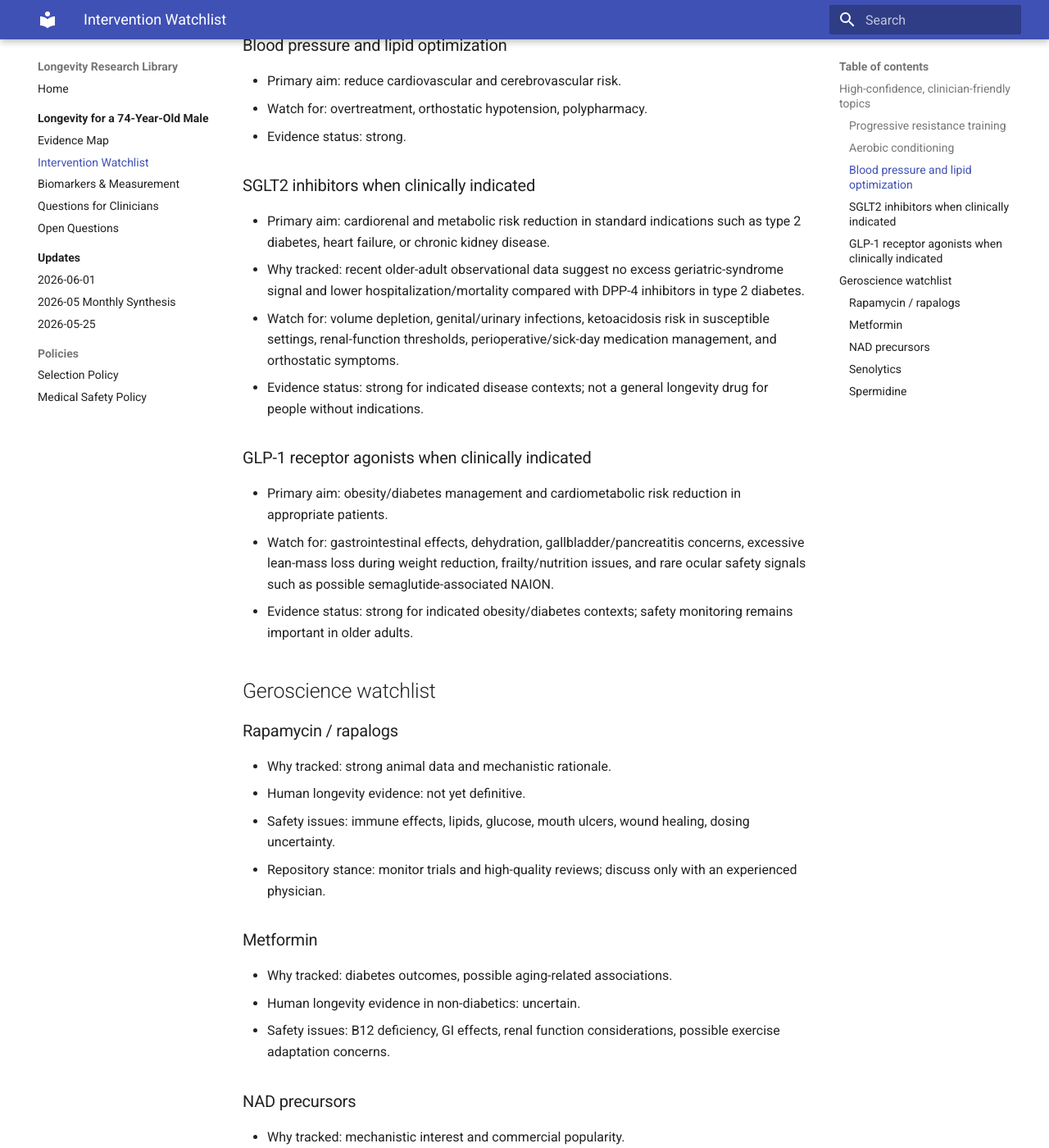
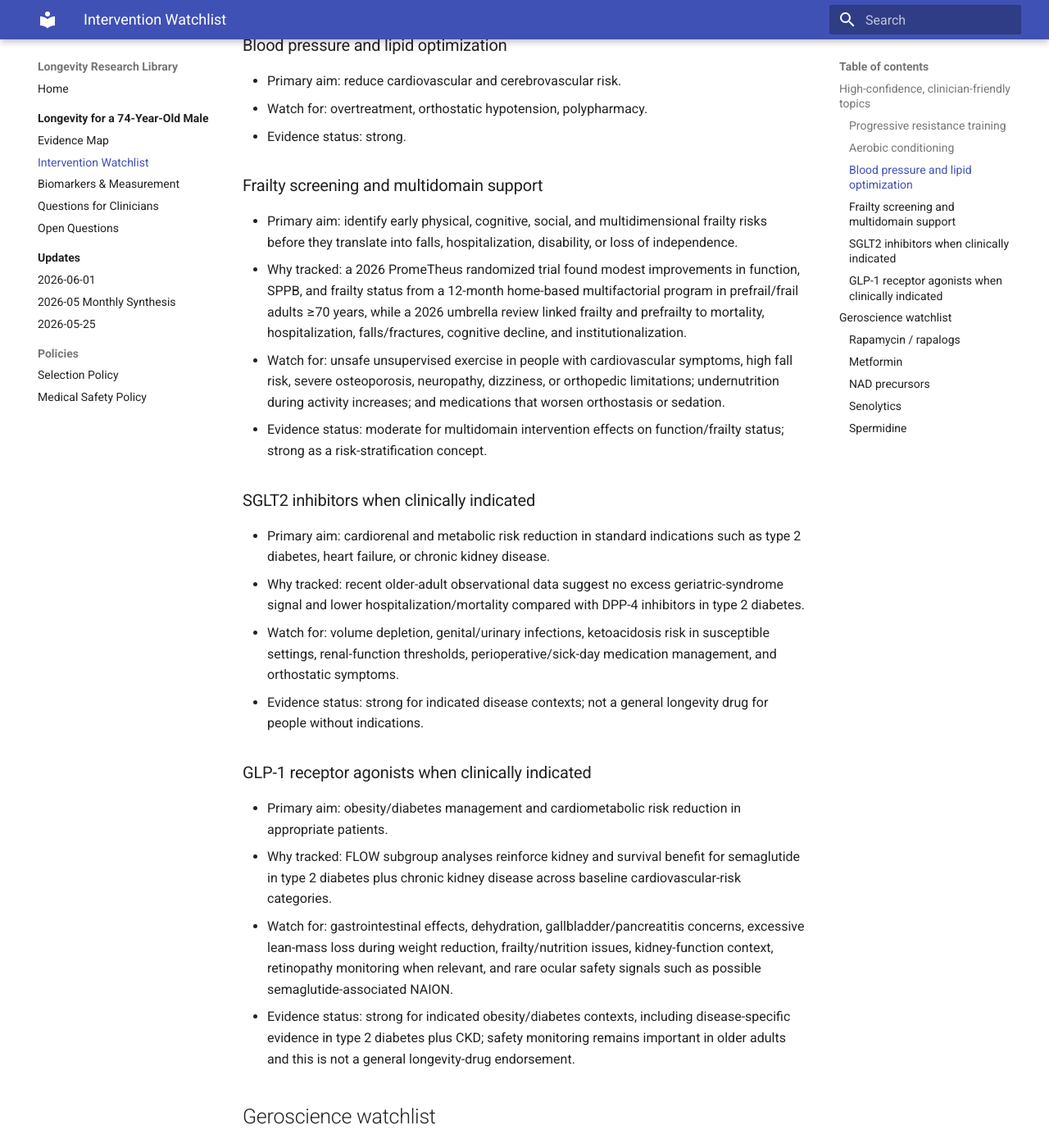
Before and after one commit to TerryHilsberg/longevity-research-library, an MkDocs documentation site: the page built from docs/topics/longevity-74-male/intervention-watchlist.md, in a window 1280 px wide and 1400 px high, scrolled down 623 px. Shown: the whole window at 82% size. Built offline with MkDocs 1.6.1 and Material for MkDocs 9.7.7, drawn with Linux system fonts in a browser that asks for light colours.

Commit message:
Add 2026-06-08 longevity research update

```diff
--- a/docs/topics/longevity-74-male/intervention-watchlist.md
+++ b/docs/topics/longevity-74-male/intervention-watchlist.md
@@ -22,6 +22,13 @@ This page tracks interventions that are either high priority or commonly promote
 - Watch for: overtreatment, orthostatic hypotension, polypharmacy.
 - Evidence status: strong.
 
+### Frailty screening and multidomain support
+
+- Primary aim: identify early physical, cognitive, social, and multidimensional frailty risks before they translate into falls, hospitalization, disability, or loss of independence.
+- Why tracked: a 2026 PromeTheus randomized trial found modest improvements in function, SPPB, and frailty status from a 12-month home-based multifactorial program in prefrail/frail adults ≥70 years, while a 2026 umbrella review linked frailty and prefrailty to mortality, hospitalization, falls/fractures, cognitive decline, and institutionalization.
+- Watch for: unsafe unsupervised exercise in people with cardiovascular symptoms, high fall risk, severe osteoporosis, neuropathy, dizziness, or orthopedic limitations; undernutrition during activity increases; and medications that worsen orthostasis or sedation.
+- Evidence status: moderate for multidomain intervention effects on function/frailty status; strong as a risk-stratification concept.
+
 ### SGLT2 inhibitors when clinically indicated
 
 - Primary aim: cardiorenal and metabolic risk reduction in standard indications such as type 2 diabetes, heart failure, or chronic kidney disease.
@@ -32,8 +39,9 @@ This page tracks interventions that are either high priority or commonly promote
 ### GLP-1 receptor agonists when clinically indicated
 
 - Primary aim: obesity/diabetes management and cardiometabolic risk reduction in appropriate patients.
-- Watch for: gastrointestinal effects, dehydration, gallbladder/pancreatitis concerns, excessive lean-mass loss during weight reduction, frailty/nutrition issues, and rare ocular safety signals such as possible semaglutide-associated NAION.
-- Evidence status: strong for indicated obesity/diabetes contexts; safety monitoring remains important in older adults.
+- Why tracked: FLOW subgroup analyses reinforce kidney and survival benefit for semaglutide in type 2 diabetes plus chronic kidney disease across baseline cardiovascular-risk categories.
+- Watch for: gastrointestinal effects, dehydration, gallbladder/pancreatitis concerns, excessive lean-mass loss during weight reduction, frailty/nutrition issues, kidney-function context, retinopathy monitoring when relevant, and rare ocular safety signals such as possible semaglutide-associated NAION.
+- Evidence status: strong for indicated obesity/diabetes contexts, including disease-specific evidence in type 2 diabetes plus CKD; safety monitoring remains important in older adults and this is not a general longevity-drug endorsement.
 
 ## Geroscience watchlist
 
```
Also changed, not shown: docs/topics/longevity-74-male/evidence-map.md (+2 -1 lines), docs/updates/2026-06-08.md (added, +86 -0 lines), docs/updates/index.md (+1 -0 lines).
